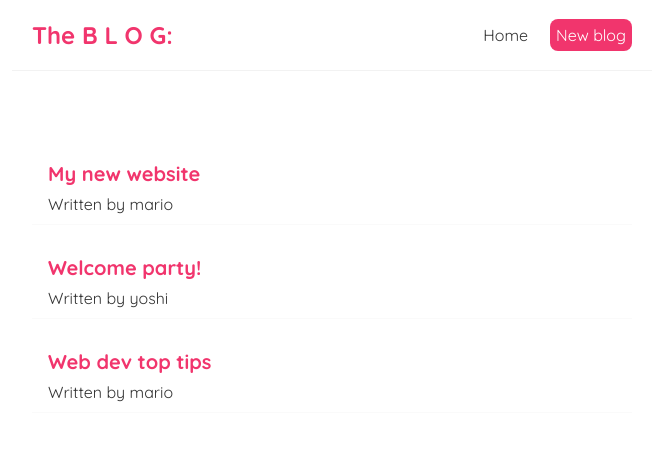
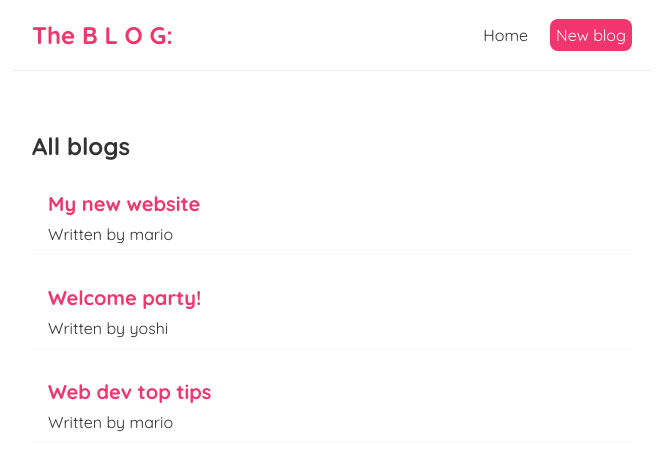
Before and after one commit to Ishan-Rawat/React-App, a React (Create React App) app: page / in a window 1280 px wide. Shown: the top 470 px of the page, without its empty margins (308-971 px from the left). Built offline with nearby package versions, Linux system fonts and the light colour scheme.

Commit message:
Added additional property

```diff
--- a/src/BlogList.js
+++ b/src/BlogList.js
@@ -4,8 +4,10 @@ const BlogList = (props) => {
      * So, to get the blogs list we have to access it as a property of the props object as shown below
      */
     const blogs = props.blogs;
+    const title = props.title;
     return (
         <div className="blog-list">
+            <h2> {title} </h2>
             {blogs.map( (blog) => (
                 <div className="blog-preview" key={blog.id}>
                     <h2>{blog.title}</h2>
--- a/src/Home.js
+++ b/src/Home.js
@@ -10,13 +10,8 @@ const Home = () => {
     ]);
     return (
         <div className="home">
-            {/**After creating a component for the cycling through the list part, we can just import that component into this component
-             * Normally we would insert this component here by writing the tag for it like <BlogList/>. But here this will give the error 'blogs' is not defined.
-             * Thus we have to pass it the list of blogs using a prop
-             */}
-            { /**Here we want to pass the blogs array to the BlogList component so we do so by specifying an attribute with the same name in the component's attribute */}
-
-            <BlogList blogs={blogs}/>
+            {/**We can also supply another attribute to it and it will again be attached to the props object as a property*/}
+            <BlogList blogs={blogs} title={ "All blogs"}/>
         </div>
      );
 }
```
